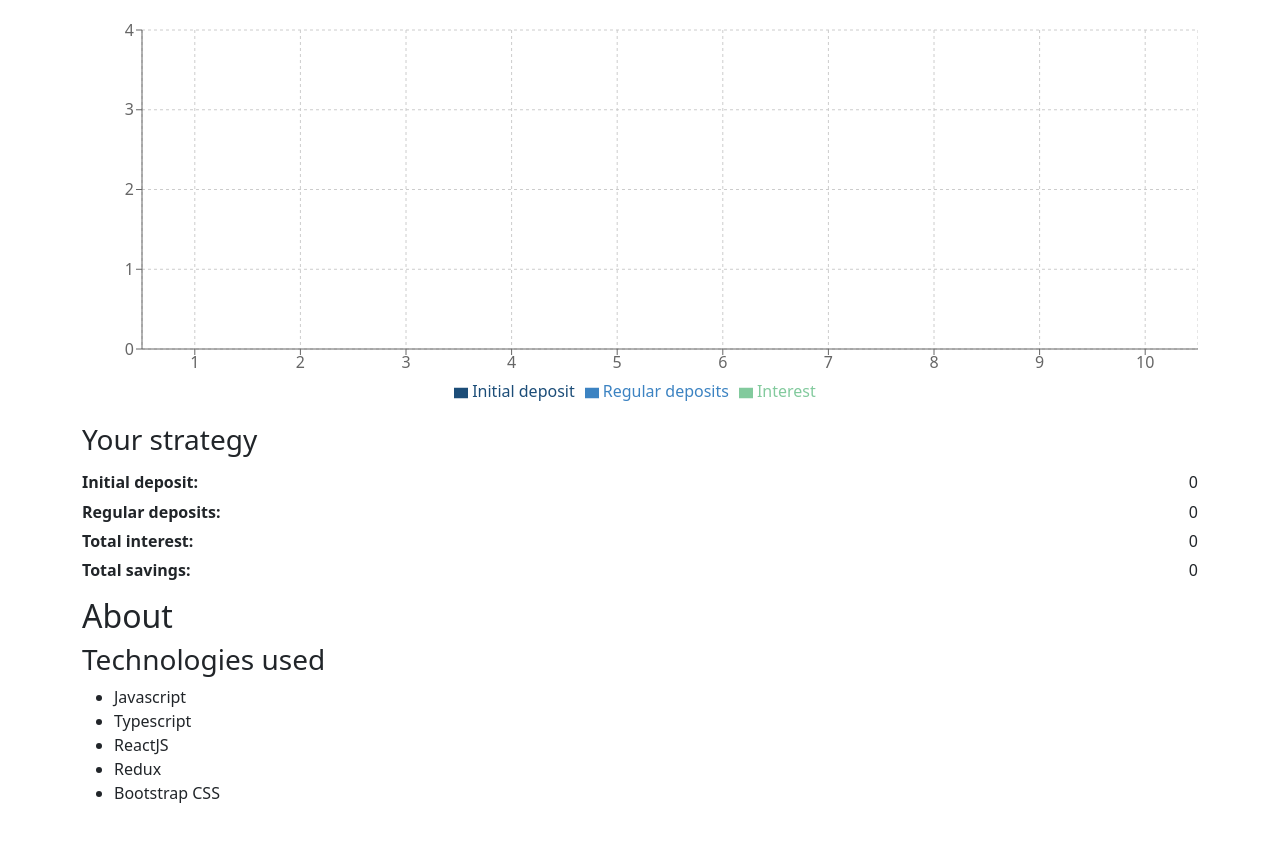
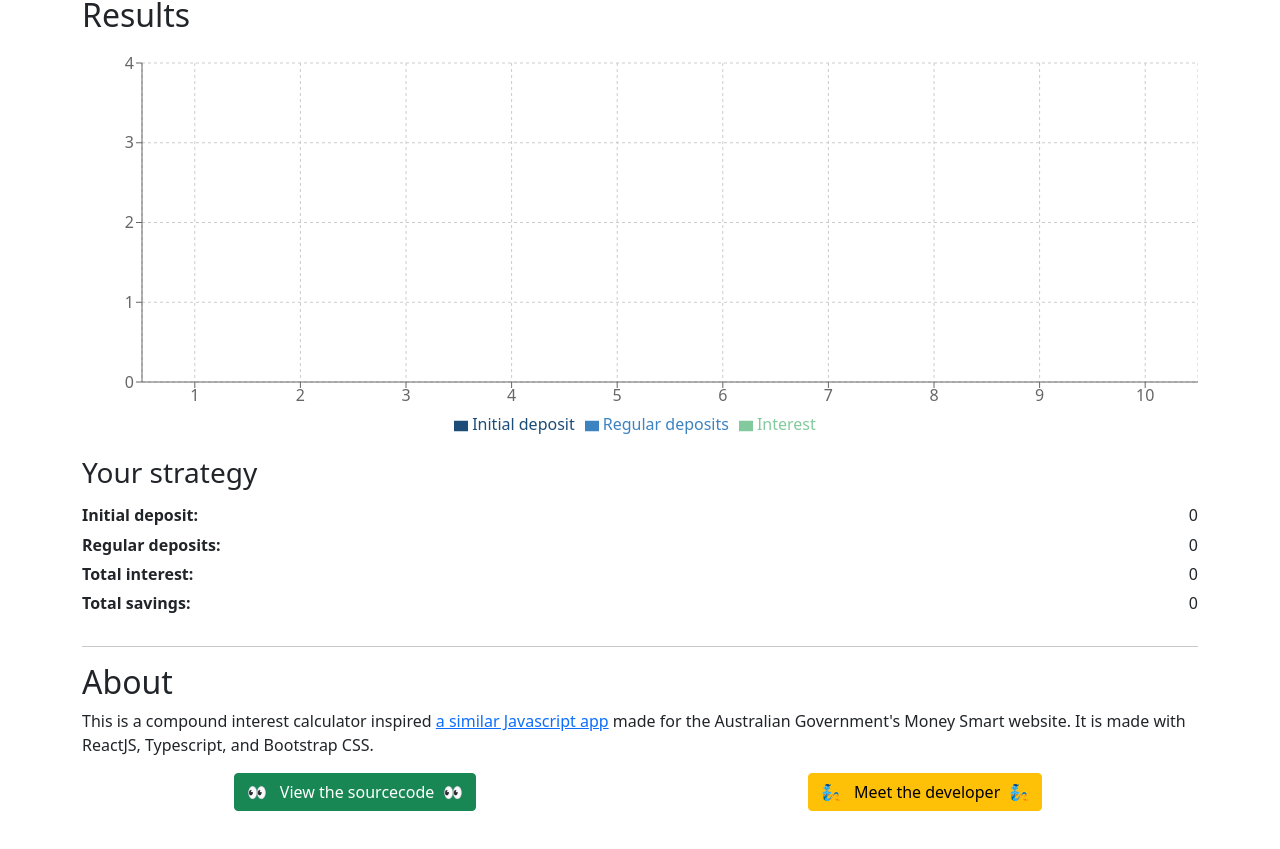
Before and after one commit to lkdm/compoundinterest-react, a React (Create React App) app: page / in a window 1280 px wide. Shown: the part 431-1280 px from the top of the page. Before the commit the page ends 1252 px from the top, so only its background shows below. Built offline with nearby package versions, Linux system fonts and the light colour scheme.

Commit message:
Rewrite about and add some buttons

```diff
--- a/src/App.tsx
+++ b/src/App.tsx
@@ -76,6 +76,7 @@ const App = () => {
             </p>
         </div>
       </div>
+      <hr />
       <div className="row justify-content-center">
         <div className="col-12">
             <h2>Your strategy</h2>
@@ -96,20 +97,23 @@ const App = () => {
             <ResultsText data={result} initialDeposit={strategy.initialDeposit} />
         </div>
       </div>
-
+      <hr />
       <div className="row justify-content-center">
         <div className="col-12">
             <h2>About</h2>
+            <p>
+              This is a compound interest calculator inspired <a href="https://moneysmart.gov.au/budgeting/compound-interest-calculator" target="0">a similar Javascript app</a> made for the Australian Government's Money Smart website. It is made with ReactJS, Typescript, and Bootstrap CSS.
+            </p>
 
-            <h3>Technologies used</h3>
+            <div className="row" id="footer">
+              <div className="col-6">
+                <a className="btn btn-success" href="https://github.com/lkdm/react-compound-interest-calculator" role="button" target="0">👀 &nbsp; View the sourcecode &nbsp;👀</a>
+              </div>
+              <div className="col-6">
+                <a className="btn btn-warning" href="https://github.com/lkdm" role="button" target="0">🧞 &nbsp; Meet the developer &nbsp;🧞</a>
+              </div>
+            </div>
 
-            <ul>
-              <li>Javascript</li>
-              <li>Typescript</li>
-              <li>ReactJS</li>
-              <li>Redux</li>
-              <li>Bootstrap CSS</li>
-            </ul>
         </div>
       </div>
     </div>
--- a/src/styles/style.css
+++ b/src/styles/style.css
@@ -29,3 +29,10 @@ body {
   line-height: 32%;
   margin-top: 24px;
 }
+
+#footer {
+  margin-bottom: 40px
+}
+#footer div {
+  text-align: center
+}
```
